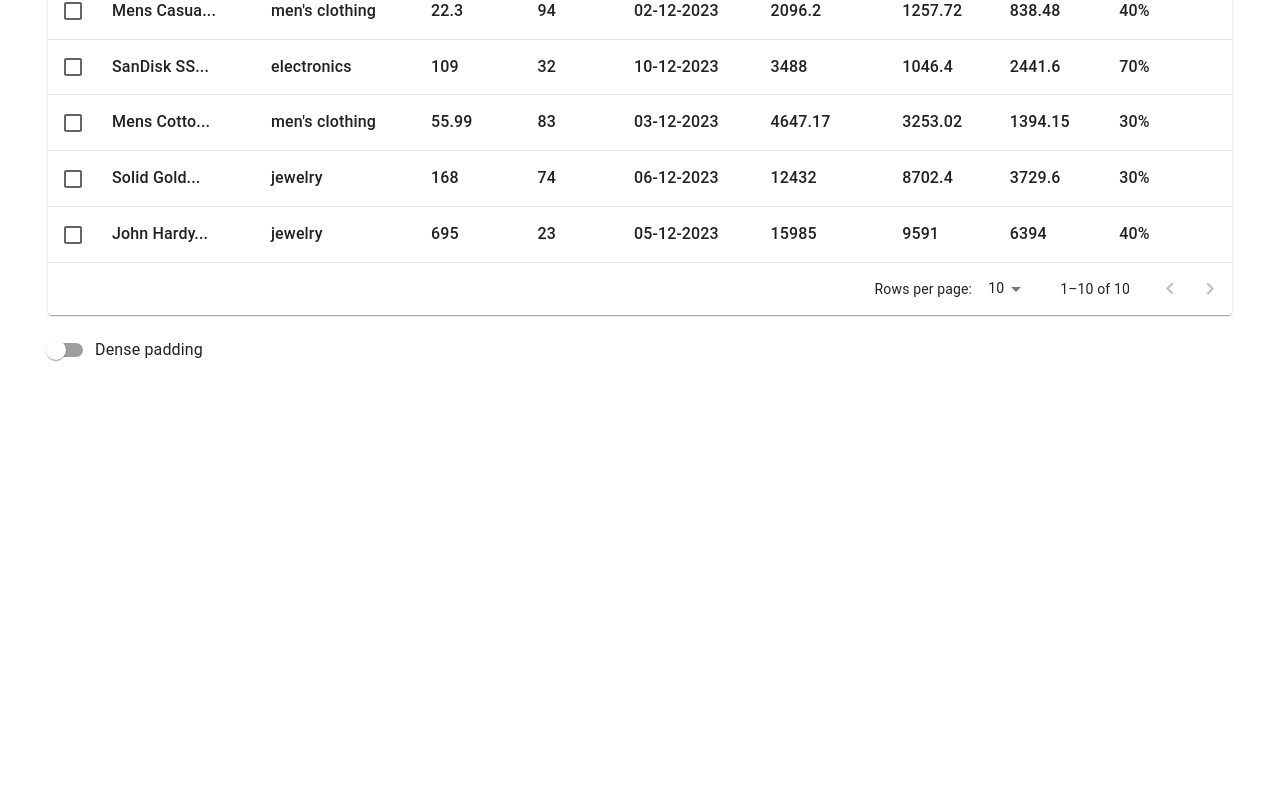
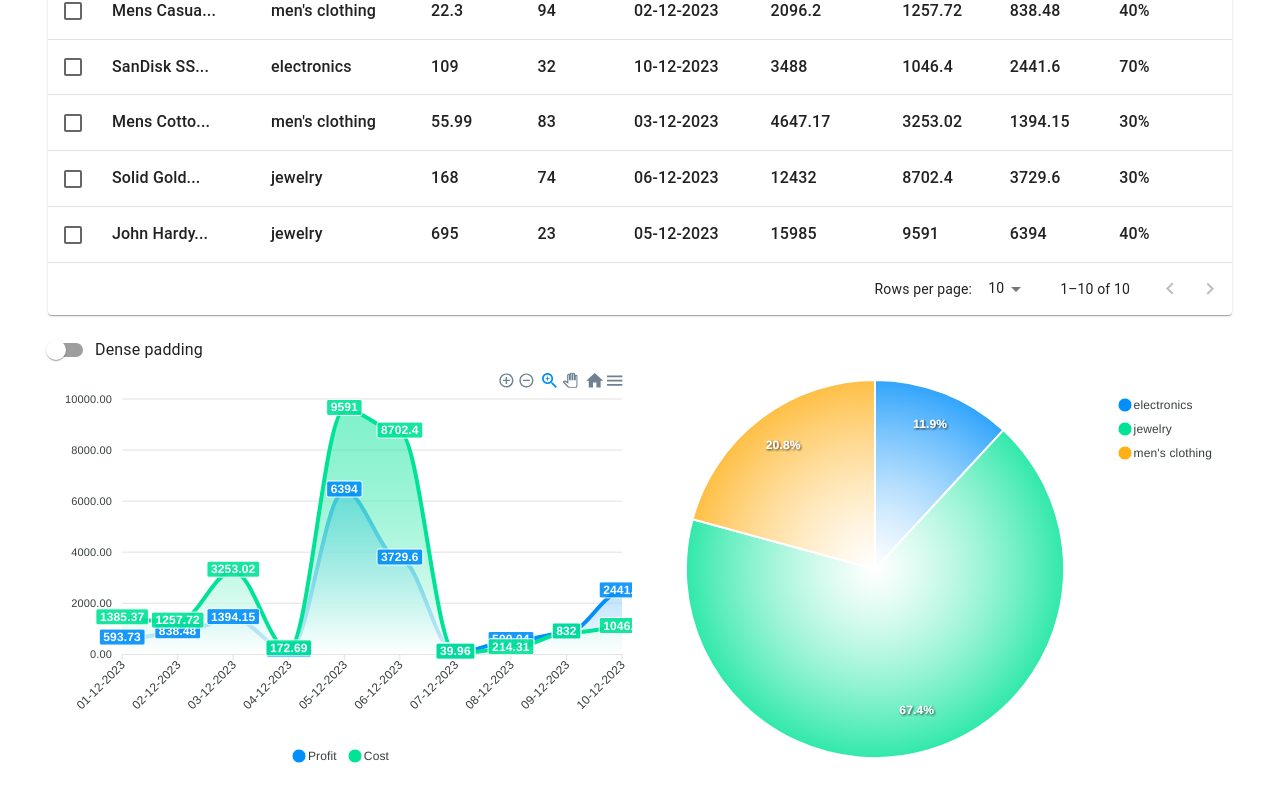
Before and after one commit to DmytroTarasiuk/dashboard, a React (Create React App) app: page /dashboard in a window 1280 px wide. Shown: the part 530-1332 px from the top of the page. Before the commit the page ends 987 px from the top, so only its background shows below. Built offline with nearby package versions, Linux system fonts and the light colour scheme.

Commit message:
add charts

```diff
--- a/package.json
+++ b/package.json
@@ -14,11 +14,13 @@
     "@types/node": "^16.18.66",
     "@types/react": "^18.2.39",
     "@types/react-dom": "^18.2.17",
+    "apexcharts": "^3.44.0",
     "axios": "^1.6.2",
     "eslint-plugin-prettier": "^5.0.1",
     "eslint-plugin-simple-import-sort": "^10.0.0",
     "prettier": "^3.1.0",
     "react": "^18.2.0",
+    "react-apexcharts": "^1.4.1",
     "react-dom": "^18.2.0",
     "react-redux": "^8.1.3",
     "react-router-dom": "5.1.2",
--- a/src/components/Dashboard/index.tsx
+++ b/src/components/Dashboard/index.tsx
@@ -1,71 +1,14 @@
 import { getRandomInt } from "../../mock/orders";
 import { IOrder } from "../../redux/orders/state";
+import Charts from "../charts";
 import EnhancedTable from "../Table";
-import { FilterTypes } from "../Table/TableFilter/types";
 
 import DashboardTableCell, { IDashboardTableCell } from "./DashboardTableCell";
+import { dashboardTableCells } from "./utils";
 
 interface IDashboard {
   orders: IOrder[];
 }
-
-const headCells = [
-  {
-    id: "title",
-    numeric: false,
-    disablePadding: false,
-    label: "Name",
-  },
-  {
-    id: "category",
-    numeric: false,
-    disablePadding: false,
-    label: "Category",
-    filterType: FilterTypes.SELECT,
-  },
-  {
-    id: "price",
-    numeric: false,
-    disablePadding: false,
-    label: "Price",
-  },
-  {
-    id: "unitSold",
-    numeric: false,
-    disablePadding: true,
-    label: "Unit sold",
-  },
-  {
-    id: "date",
-    numeric: false,
-    disablePadding: false,
-    label: "Date",
-  },
-  {
-    id: "revenue",
-    numeric: false,
-    disablePadding: false,
-    label: "Revenue",
-  },
-  {
-    id: "cost",
-    numeric: false,
-    disablePadding: false,
-    label: "Cost",
-  },
-  {
-    id: "profit",
-    numeric: false,
-    disablePadding: false,
-    label: "Profit",
-  },
-  {
-    id: "profitMargin",
-    numeric: false,
-    disablePadding: true,
-    label: "Profit margin",
-  },
-];
 
 const Dashboard = ({ orders }: IDashboard) => {
   const salesData = orders?.map((order) => {
@@ -84,9 +27,10 @@ const Dashboard = ({ orders }: IDashboard) => {
   });
 
   return (
+    <>
       <EnhancedTable
         rows={salesData}
-      headCells={headCells}
+        headCells={dashboardTableCells}
         orderByField="revenue"
         hideFieldsOnList={["id", "productId", "description"]}
         renderFilterFields={["category"]}
@@ -94,6 +38,8 @@ const Dashboard = ({ orders }: IDashboard) => {
           <DashboardTableCell {...props} />
         )}
       />
+      <Charts data={salesData} />
+    </>
   );
 };
 
--- /dev/null
+++ b/src/components/Dashboard/utils.ts
@@ -0,0 +1,59 @@
+import { FilterTypes } from "../Table/TableFilter/types";
+
+export const dashboardTableCells = [
+  {
+    id: "title",
+    numeric: false,
+    disablePadding: false,
+    label: "Name",
+  },
+  {
+    id: "category",
+    numeric: false,
+    disablePadding: false,
+    label: "Category",
+    filterType: FilterTypes.SELECT,
+  },
+  {
+    id: "price",
+    numeric: false,
+    disablePadding: false,
+    label: "Price",
+  },
+  {
+    id: "unitSold",
+    numeric: false,
+    disablePadding: true,
+    label: "Unit sold",
+  },
+  {
+    id: "date",
+    numeric: false,
+    disablePadding: false,
+    label: "Date",
+  },
+  {
+    id: "revenue",
+    numeric: false,
+    disablePadding: false,
+    label: "Revenue",
+  },
+  {
+    id: "cost",
+    numeric: false,
+    disablePadding: false,
+    label: "Cost",
+  },
+  {
+    id: "profit",
+    numeric: false,
+    disablePadding: false,
+    label: "Profit",
+  },
+  {
+    id: "profitMargin",
+    numeric: false,
+    disablePadding: true,
+    label: "Profit margin",
+  },
+];
--- /dev/null
+++ b/src/components/charts/PieChart/index.tsx
@@ -0,0 +1,50 @@
+import ReactApexChart from "react-apexcharts";
+
+import { ProductCategories } from "../../../redux/orders/state";
+
+interface PieData {
+  electronicsTotal: number;
+  clothesTotal: number;
+  jewerlyTotal: number;
+}
+
+const PieChart = ({
+  electronicsTotal,
+  clothesTotal,
+  jewerlyTotal,
+}: PieData) => {
+  const options = {
+    chart: {
+      id: "pie-chart",
+    },
+    labels: [
+      ProductCategories.ELECTRONICS,
+      ProductCategories.JEWELERY,
+      ProductCategories.MENS_CLOTHING,
+    ],
+    fill: {
+      type: "gradient",
+      gradient: {
+        shadeIntensity: 1,
+        opacityFrom: 0.7,
+        opacityTo: 0.9,
+        stops: [0, 100],
+      },
+    },
+  };
+
+  const series = [electronicsTotal, jewerlyTotal, clothesTotal];
+
+  return (
+    <div>
+      <ReactApexChart
+        options={options}
+        series={series}
+        type="pie"
+        height={400}
+      />
+    </div>
+  );
+};
+
+export default PieChart;
--- /dev/null
+++ b/src/components/charts/TimeLineChart/index.tsx
@@ -0,0 +1,60 @@
+import ReactApexChart from "react-apexcharts";
+
+interface TimelineData {
+  profit: number;
+  date: string;
+  cost: number;
+}
+
+interface Props {
+  data: TimelineData[];
+}
+
+const TimelineChart = ({ data }: Props) => {
+  const dates = data.map((item) => item.date);
+  const profit = data.map((item) => item.profit);
+  const cost = data.map((item) => item.cost);
+
+  // Chart options
+  const options = {
+    chart: {
+      id: "profit-cost-chart",
+    },
+    xaxis: {
+      categories: dates,
+    },
+    fill: {
+      type: "gradient",
+      gradient: {
+        shadeIntensity: 1,
+        opacityFrom: 0.7,
+        opacityTo: 0.9,
+        stops: [0, 100],
+      },
+    },
+  };
+
+  const series = [
+    {
+      name: "Profit",
+      data: profit,
+    },
+    {
+      name: "Cost",
+      data: cost,
+    },
+  ];
+
+  return (
+    <div>
+      <ReactApexChart
+        options={options}
+        series={series}
+        type="area"
+        height={400}
+      />
+    </div>
+  );
+};
+
+export default TimelineChart;
--- /dev/null
+++ b/src/components/charts/index.tsx
@@ -0,0 +1,80 @@
+import { memo, useMemo } from "react";
+import Grid from "@mui/material/Grid";
+
+import { IOrder } from "../../redux/orders/state";
+import { ProductCategories } from "../../redux/orders/state";
+
+import PieChart from "./PieChart";
+import TimelineChart from "./TimeLineChart";
+
+import styles from "./styles.module.css";
+
+interface ICharts {
+  data: IOrder[];
+}
+
+const Charts = ({ data }: ICharts) => {
+  const timeLineData = useMemo(() => {
+    return data?.map((item) => ({
+      date: item.date,
+      profit: item.profit,
+      cost: item.cost,
+    }));
+  }, [data]);
+
+  const electronicProducts = useMemo(
+    () =>
+      data?.filter((item) => item.category === ProductCategories.ELECTRONICS),
+    [data],
+  );
+
+  const jewerlyProducts = useMemo(
+    () => data?.filter((item) => item.category === ProductCategories.JEWELERY),
+    [data],
+  );
+
+  const clothesProducts = useMemo(
+    () =>
+      data?.filter((item) => item.category === ProductCategories.MENS_CLOTHING),
+    [data],
+  );
+
+  const electronicsTotal = useMemo(
+    () => electronicProducts?.reduce((acc, val) => acc + val.revenue, 0),
+    [electronicProducts],
+  );
+
+  const jewerlyTotal = useMemo(
+    () => jewerlyProducts?.reduce((acc, val) => acc + val.revenue, 0),
+    [jewerlyProducts],
+  );
+
+  const clothesTotal = useMemo(
+    () => clothesProducts?.reduce((acc, val) => acc + val.revenue, 0),
+    [clothesProducts],
+  );
+
+  const showPie = useMemo(
+    () => electronicsTotal && jewerlyTotal && clothesTotal,
+    [electronicsTotal, jewerlyTotal, clothesTotal],
+  );
+
+  return (
+    <Grid container spacing={2} className={styles.chartContainer}>
+      <Grid item xs={12} sm={12} md={12} lg={6}>
+        {timeLineData?.length ? <TimelineChart data={timeLineData} /> : null}
+      </Grid>
+      <Grid item xs={12} sm={12} md={12} lg={6}>
+        {showPie && (
+          <PieChart
+            clothesTotal={clothesTotal}
+            electronicsTotal={electronicsTotal}
+            jewerlyTotal={jewerlyTotal}
+          />
+        )}
+      </Grid>
+    </Grid>
+  );
+};
+
+export default memo(Charts);
--- /dev/null
+++ b/src/components/charts/styles.module.css
@@ -0,0 +1,3 @@
+.chartContainer {
+    margin: 12px 0;
+}
--- a/src/redux/orders/state.ts
+++ b/src/redux/orders/state.ts
@@ -1,7 +1,7 @@
 export enum ProductCategories {
   MENS_CLOTHING = "men's clothing",
   ELECTRONICS = "electronics",
-  JEWELERY = "jewelery",
+  JEWELERY = "jewelry",
 }
 
 export interface IOrder {
@@ -15,7 +15,7 @@ export interface IOrder {
   revenue?: number;
   cost?: number;
   profit?: number;
-  profitMargin?: number;
+  profitMargin?: number | string;
   date: string;
 }
 
```
Also changed, not shown: 1 other file (tests, documents, lock files or other folders). Lines whose indentation alone changed are shown as unchanged.
